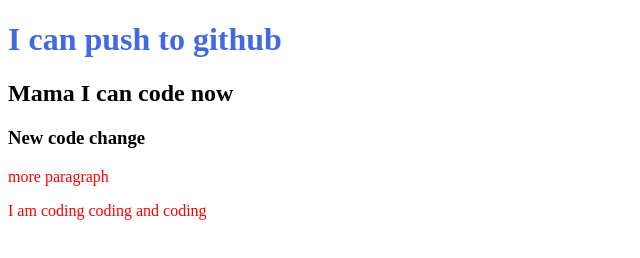
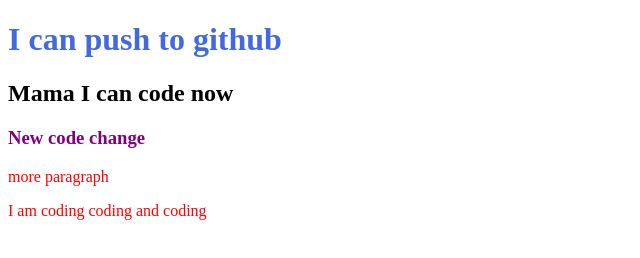
Before and after one commit to Abdul-Rakib92/My-second-repo, a plain HTML site: page index.html in a window 1280 px wide. Shown: the full height of the page, 0-640 px from the left. Drawn offline with Linux system fonts and the light colour scheme.

Commit message:
h3 color

```diff
--- a/style.css
+++ b/style.css
@@ -4,3 +4,6 @@ p{
 h1{
     color: royalblue;
 }
+h3{
+    color: purple;
+}
```
